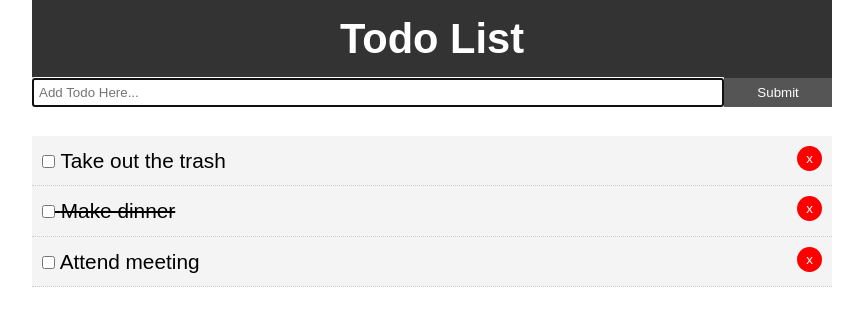
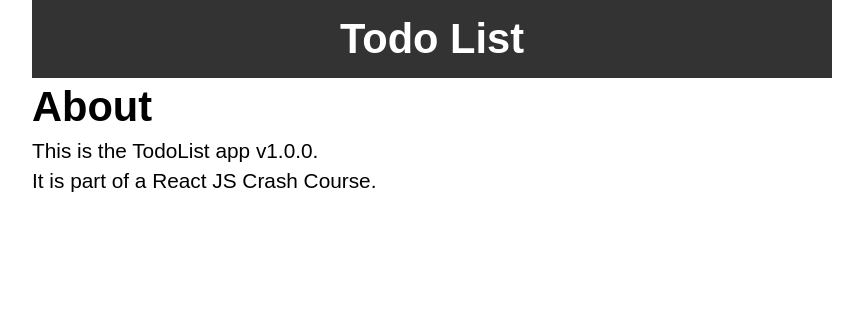
Before and after one commit to DinushiJayasekara/react-crash-todo, a React (Create React App) app: page /about in a window 1280 px wide. Shown: the top 326 px of the page, without its empty margins (208-1071 px from the left). Built offline with nearby package versions, Linux system fonts and the light colour scheme.

Commit message:
add-react-router-about

```diff
--- a/package.json
+++ b/package.json
@@ -8,6 +8,7 @@
     "@testing-library/user-event": "^7.2.1",
     "react": "^16.14.0",
     "react-dom": "^16.14.0",
+    "react-router-dom": "^5.2.0",
     "react-scripts": "3.4.3",
     "uuid": "^8.3.1"
   },
--- a/src/App.js
+++ b/src/App.js
@@ -1,9 +1,11 @@
 import React, { Component } from 'react';
+import { Route, BrowserRouter as Router } from 'react-router-dom';
 import { v4 as uuid } from 'uuid';
 
-import Header from './components/layouts/Header'
-import AddTodo from './components/todos/AddTodo'
-import Todos from './components/todos/Todos'
+import Header from './components/layouts/Header';
+import About from './components/pages/About';
+import AddTodo from './components/todos/AddTodo';
+import Todos from './components/todos/Todos';
 
 import './App.css';
 
@@ -62,20 +64,30 @@ class App extends Component {
 
   render() {
     return (
+      <Router>
         <div className="App">
 
           <div className="container">
             {/* Add Header */}
             <Header></Header>
 
+            {/* Create Route */}
+            <Route exact path="/" render={props => (
+              <React.Fragment>
                 {/* Insert Todo Item */}
                 <AddTodo addTodo={this.addTodo}></AddTodo>
                 <br></br>
 
                 <Todos todos={this.state.todos} toggleComplete={this.toggleComplete} removeItem={this.removeItem}></Todos>
+              </React.Fragment>
+            )}></Route>
+
+            <Route path="/about" component={About}></Route>
+
           </div>
 
         </div>
+      </Router >
     );
   }
 }
--- /dev/null
+++ b/src/components/pages/About.js
@@ -0,0 +1,12 @@
+import React from 'react'
+
+function About() {
+    return (
+        <React.Fragment>
+            <h1>About</h1>
+            <p>This is the TodoList app v1.0.0.<br></br>It is part of a React JS Crash Course.</p>
+        </React.Fragment>
+    )
+}
+
+export default About;
```
Also changed, not shown: 1 other file (tests, documents, lock files or other folders). Lines whose indentation alone changed are shown as unchanged.
